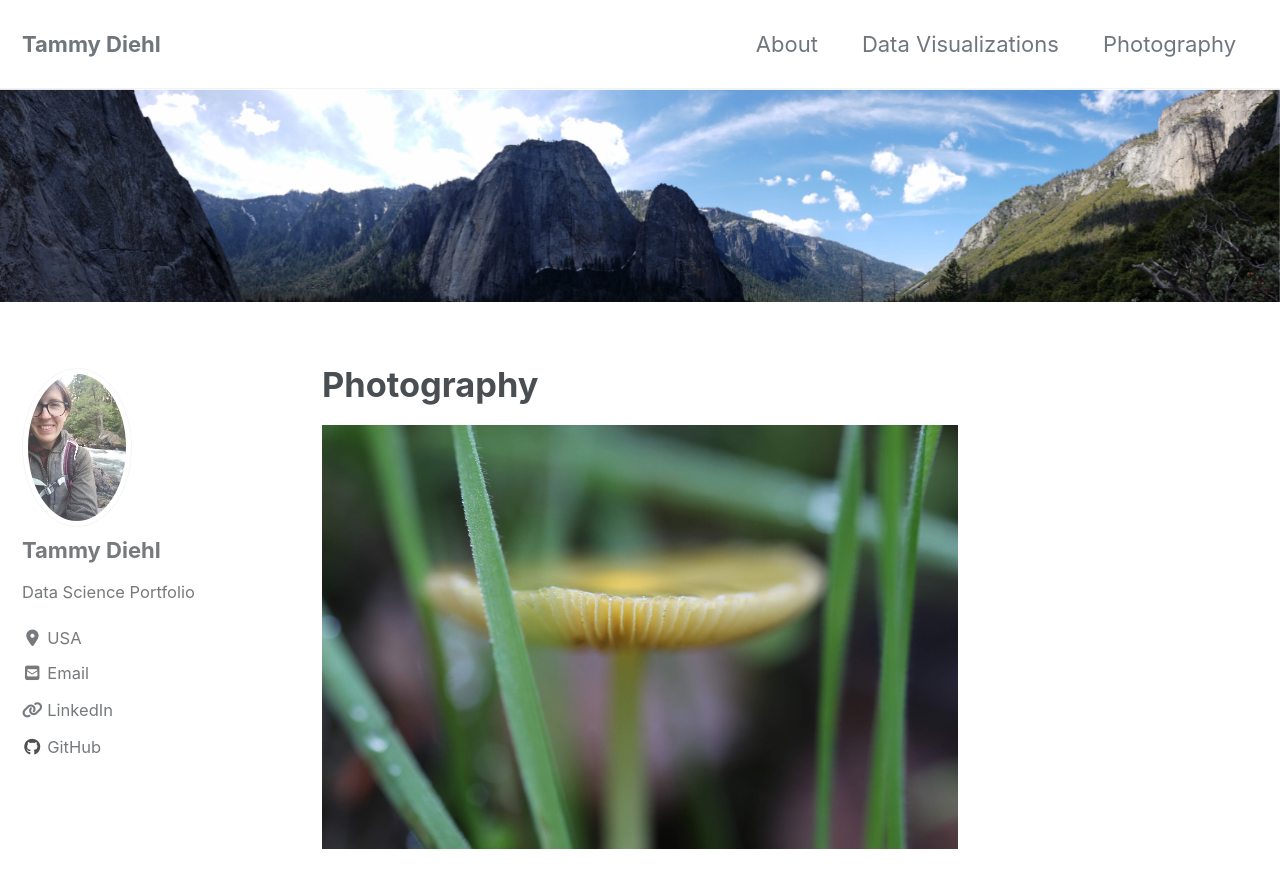
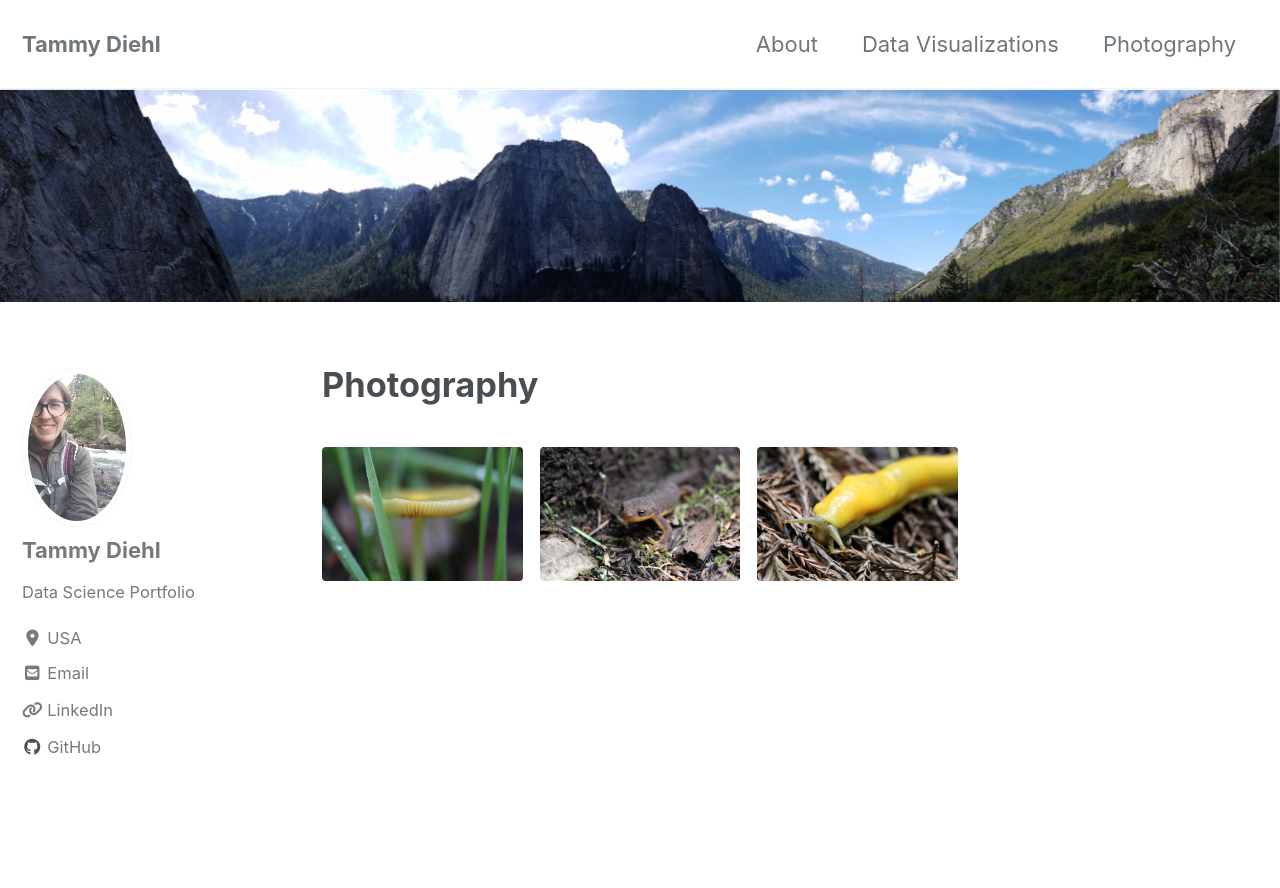
Before and after one commit to tammydiehl/tammydiehl.github.io, a Jekyll site: the page built from _pages/photography.md, in a window 1280 px wide and 900 px high. Shown: the top 888 px of the window. Built offline with Jekyll 4.4.1, drawn with Linux system fonts in a browser that asks for light colours; cached includes are drawn as plain includes; nearby versions of some CDN libraries.

Commit message:
resized and swapped a pic

```diff
--- a/_pages/photography.md
+++ b/_pages/photography.md
@@ -8,11 +8,8 @@ header:
   image: "/images/yose.jpg"
 ---
 
-<!-- <figure class="third">
-    <a href="/images/mush-side.jpg"><img src="/images/mush-side.jpg"></a>
-    <a href="/images/newt.jpg"><img src="/images/newt.jpg"></a>
-	<a href="/images/rain-grass.jpg"><img src="/images/rain-grass.jpg"></a>
-    <figcaption>Caption describing these two images.</figcaption>
-</figure> -->
-
-<a href="/images/mush-side.jpg"><img src="/images/mush-side.jpg"></a>
+<figure class="third">
+    <a href="/images/mush-side-resize.jpg"><img src="/images/mush-side.jpg"></a>
+    <a href="/images/newt-resize.jpg"><img src="/images/newt-resize.jpg"></a>
+	<a href="/images/banana-slug.jpeg"><img src="/images/banana-slug.jpeg"></a>
+</figure>
```
Also changed, not shown: images/banana-slug.jpeg (added), images/mush-side-resize.JPG (added), images/newt-resize.JPG (added).
